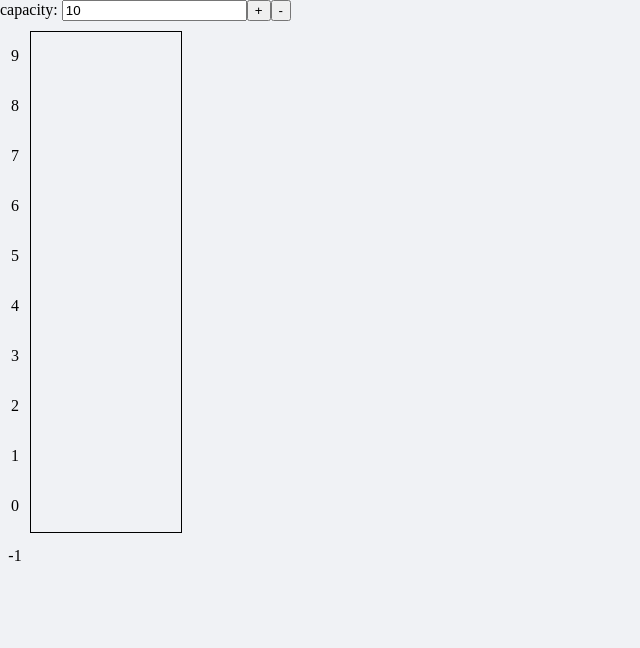
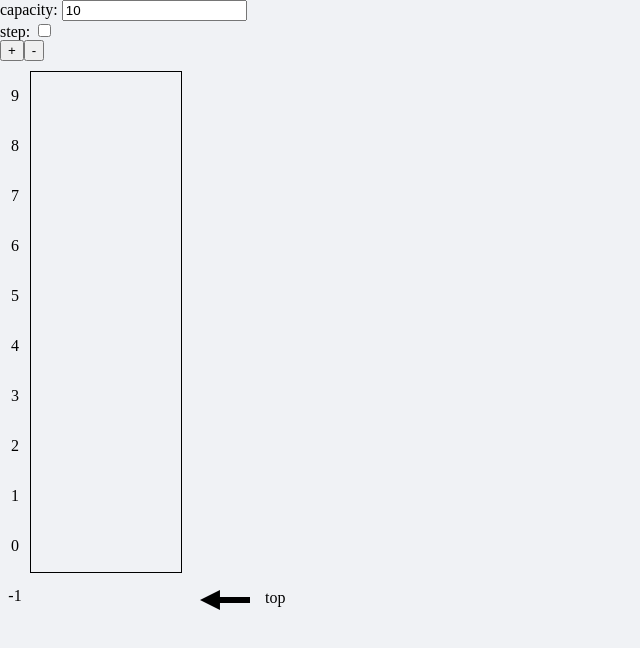
Before and after one commit to CraftyDragon678/study-data-structure-visualize, a React (Create React App) app: page /stack in a window 1280 px wide. Shown: the top 648 px of the page, without its empty margins (0-640 px from the left). Built offline with nearby package versions, Linux system fonts and the light colour scheme; a web font is replaced by a local one.

Commit message:
feat: top for stack

```diff
--- a/src/pages/Stack.tsx
+++ b/src/pages/Stack.tsx
@@ -1,9 +1,10 @@
 import styled from "@emotion/styled";
-import React, { useState } from "react";
+import React, { createRef, useRef, useState } from "react";
 import Swal from "sweetalert2";
 import ColumnContainer from "../components/ColumnContainer";
 import Element from "../components/Element";
 import { ElementProps } from "../types/element";
+import arrow from "../assets/arrow.svg";
 
 const StackWrapper = styled.div`
   display: flex;
@@ -27,16 +28,35 @@ const ControllerWrapper = styled.div`
   margin-bottom: 10px;
 `;
 
+const TopWrapper = styled.div`
+  width: 100px;
+  height: 30px;
+  display: grid;
+  grid-template-columns: repeat(2, 1fr);
+  grid-column-gap: 15px;
+
+  position: absolute;
+  left: 200px;
+  top: 0;
+  transition: 100ms top ease;
+`;
+
 export default () => {
   const [capacity, setCapacity] = useState(10);
   const [arr, setArr] = useState<ElementProps[]>([]);
+  const [step, setStep] = useState(false);
 
   const push = () => {
     if (arr.length >= capacity) {
       Swal.fire('Error', 'Stack Full', 'error');
       return;
     }
-    setArr([...arr, {
+    if (step) setTimeout(pushItem, 2000);
+    else pushItem();
+  }
+
+  const pushItem = () => {
+    setArr((arr) => [...arr, {
       val: Math.floor(Math.random() * 100).toString(),
       key: Math.floor(Math.random() * (16 ** 8 - 1)).toString(16),
       color: Math.floor(Math.random()*16777215).toString(16),
@@ -48,14 +68,29 @@ export default () => {
       Swal.fire('Error', 'Stack Empty', 'error');
       return;
     }
-    setArr(arr.slice(0, -1));
+    if (step) setTimeout(popItem, 2000);
+    else popItem();
+  }
+
+  const popItem = () => {
+    setArr((arr) => arr.slice(0, -1));
+  }
+
+  const moveTop = () => {
+
   }
 
   return (
     <>
       <ControllerWrapper>
-        <label>capacity: </label>
-        <input type="number" value={capacity} onChange={(e) => !isNaN(+e.target.value) && setCapacity(+e.target.value)} />
+        <div>
+          <label>capacity: </label>
+          <input type="number" value={capacity} onChange={(e) => !isNaN(+e.target.value) && setCapacity(+e.target.value)} />
+        </div>
+        <div>
+          <label>step: </label>
+          <input type="checkbox" checked={step} onChange={(e) => setStep(e.target.checked) } />
+        </div>
         <button onClick={push}>+</button>
         <button onClick={pop}>-</button>
       </ControllerWrapper>
@@ -71,6 +106,10 @@ export default () => {
           ))}
         </StackContainer>
       </StackWrapper>
+      <TopWrapper style={{ top: (capacity - arr.length) * 50 + 90 }}>
+        <img src={arrow} width={50} />
+        <div>top</div>
+      </TopWrapper>
     </>
   );
 };
```
